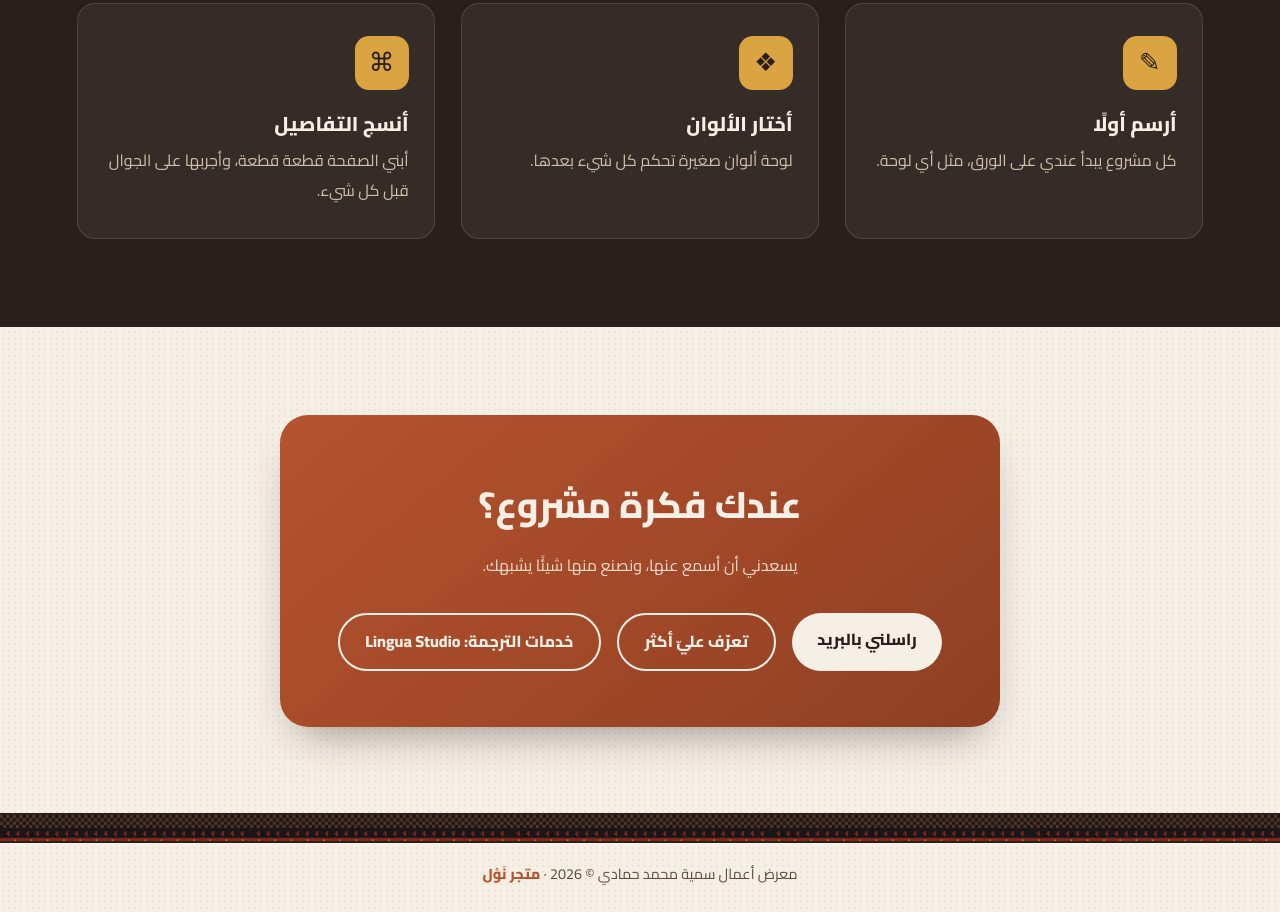
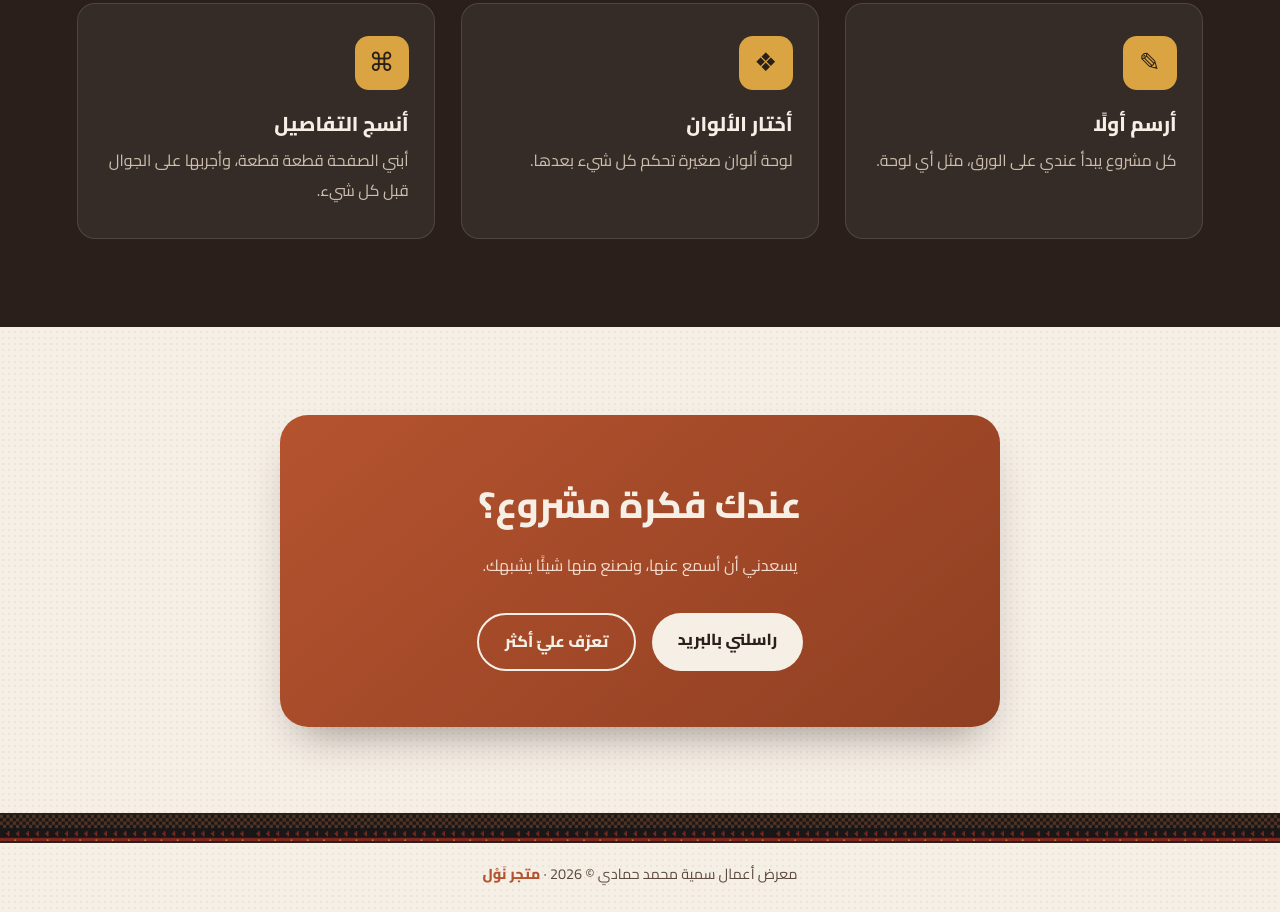
Before and after one commit to osht71-creator/sumaya-works, a plain HTML site: page index.html in a window 1280 px wide. Shown: the part 2719-3631 px from the top of the page. Drawn offline with Linux system fonts and the light colour scheme; a web font is replaced by a local one.

Commit message:
إلغاء Lingua Studio وإرجاع متجر نَوْل مشروعًا ثالثًا
Co-Authored-By: Claude Opus 5.5 <noreply@anthropic.com>
Claude-Session: https://claude.ai/code/session_01XEH7detNZVGK8o3i8msLMh

```diff
--- a/index.html
+++ b/index.html
@@ -115,7 +115,6 @@
         <div class="contact-actions">
           <a class="btn btn-light" href="mailto:sumaya.morshed@gmail.com">راسلني بالبريد</a>
           <a class="btn btn-outline-light" href="https://sumaya-hammadi.pages.dev" target="_blank" rel="noopener">تعرّف عليّ أكثر</a>
-          <a class="btn btn-outline-light" href="https://lingua-studio-ec6.pages.dev" target="_blank" rel="noopener">خدمات الترجمة: Lingua Studio</a>
         </div>
       </div>
     </section>
```
